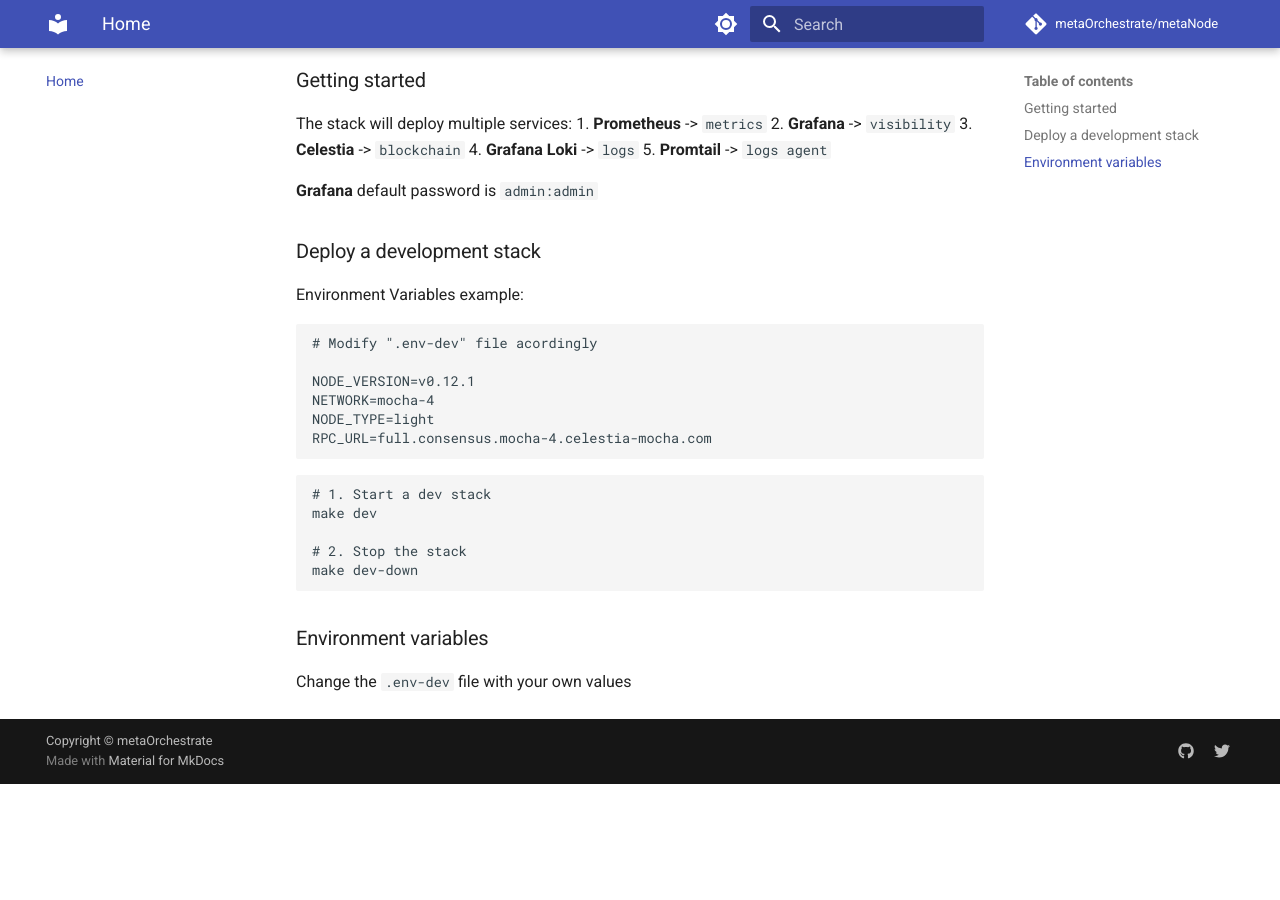
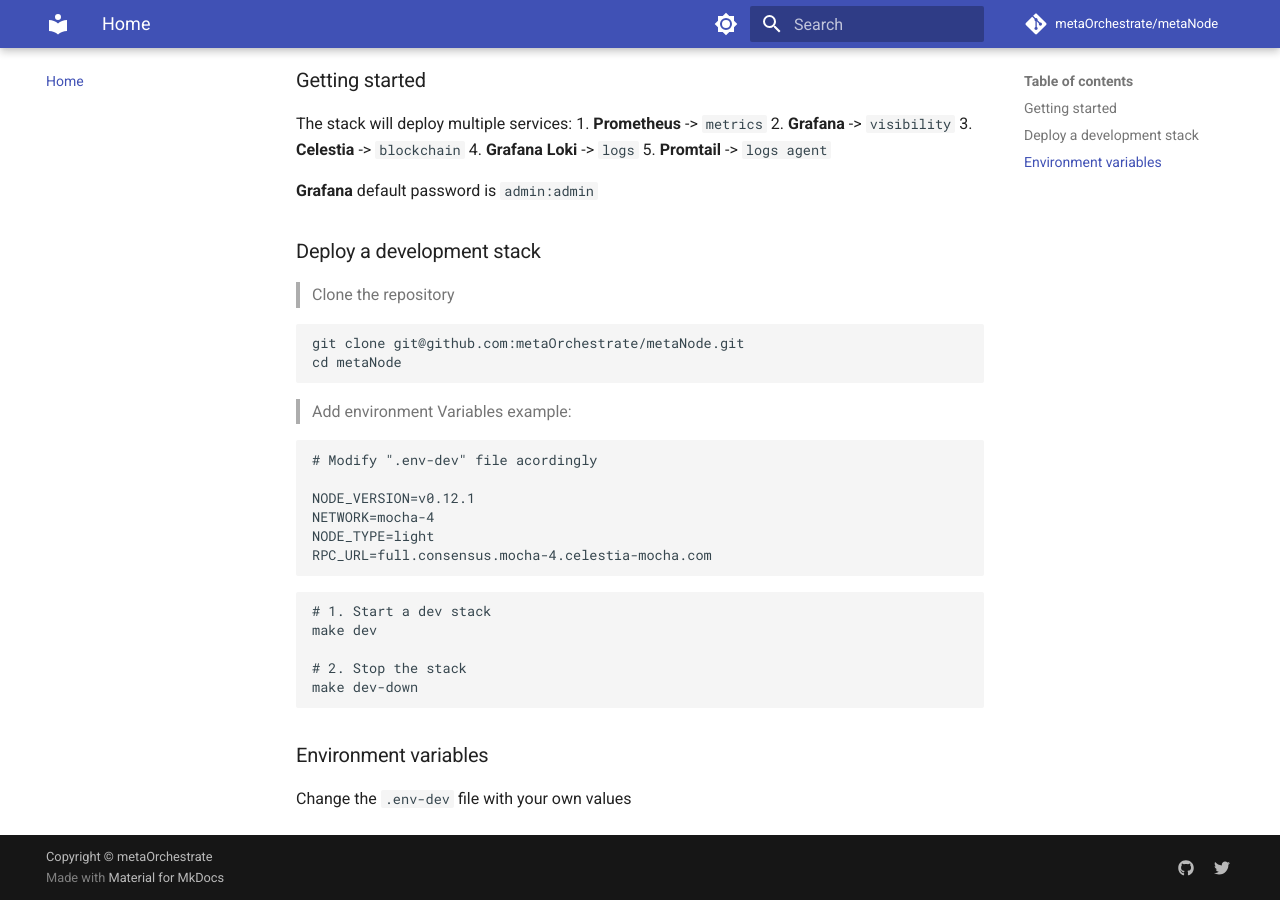
Before and after one commit to metaOrchestrate/metaNode, an MkDocs documentation site: the page built from docs/index.md, in a window 1280 px wide and 900 px high, scrolled down 719 px. Built offline with MkDocs 1.6.1 and Material for MkDocs 9.7.7, drawn with Linux system fonts in a browser that asks for light colours; comment, search, counter and statistics services are not loaded; before the commit the page ends 1503 px from its top, so only the background shows below that.

Commit message:
add mkdocs

````diff
--- a/docs/index.md
+++ b/docs/index.md
@@ -22,7 +22,14 @@
 **Grafana** default password is `admin:admin`
 
 ### Deploy a development stack
-Environment Variables example:
+
+> Clone the repository
+```bash
+git clone git@github.com:metaOrchestrate/metaNode.git
+cd metaNode
+```
+
+> Add environment Variables example:
 
 ```bash
 # Modify ".env-dev" file acordingly
````
